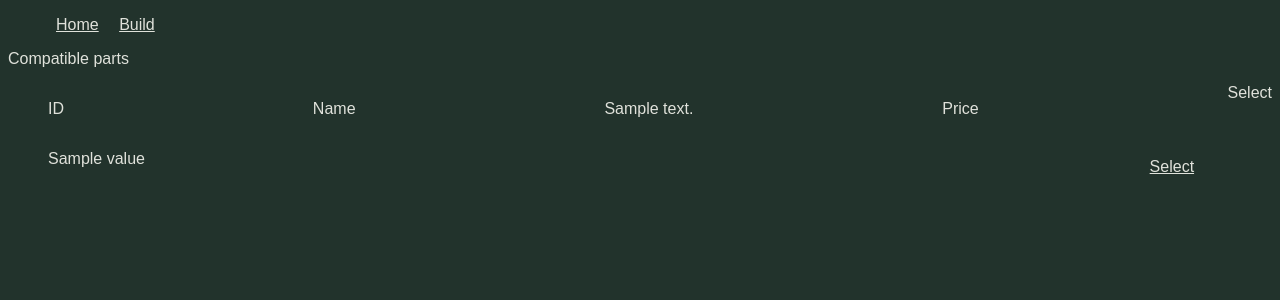
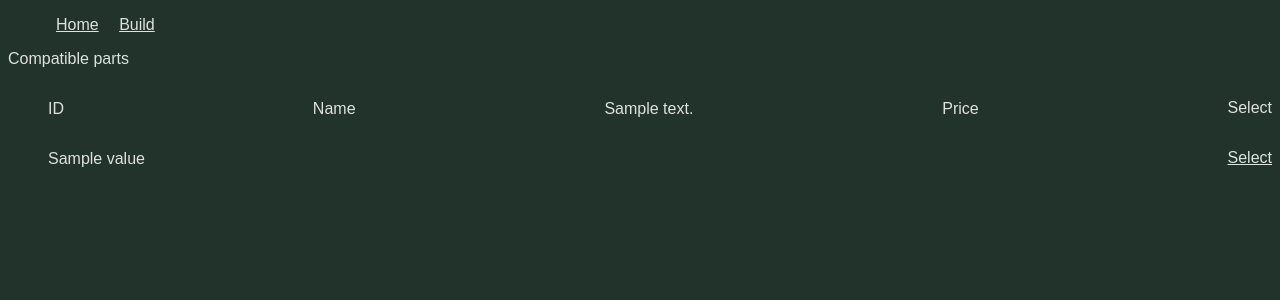
Before and after one commit to BRCDel/set09103, a Flask app: template templates/choose.html in a window 1280 px wide. Shown: the top 300 px of the page. Run offline with Flask 2, Linux system fonts and the light colour scheme; the template is opened without the code that fills it: most values are stand-ins (such as "Sample title", 1, 10 or a date in 2020).

Commit message:
I am begging, please align

```diff
--- a/static/chooseStyle.css
+++ b/static/chooseStyle.css
@@ -8,22 +8,18 @@ li a{
 }
 #descriptor{
     display:flex;
-    align-items:flex-start;
-    align-content:flex-start;
     justify-content:space-between;
     flex-basis:10%;
 }
 .attributes{
     display:flex;
-    flex-direction:row;
     justify-content:flex-start;
     flex-basis:10%;
     flex-shrink:0;
-    align-items:center
 }
 #idColumn{
     flex-basis: 6%;
 }
-#select_part{
+.select_part{
     padding-top:15px;
 }
--- a/templates/choose.html
+++ b/templates/choose.html
@@ -13,12 +13,12 @@
     </ul>
     <p>Compatible parts</p>
     <ul>
-        <li id=descriptor><p id=itemIdPar>ID</p><p>Name</p>{% for desc in descriptors[type] %} <p>{{ desc }}</p> {% endfor %}<p>Price</p><a>Select</a></li>
+        <li id=descriptor><p id=itemIdPar>ID</p><p>Name</p>{% for desc in descriptors[type] %} <p>{{ desc }}</p> {% endfor %}<p>Price</p><a class=select_part>Select</a></li>
         {% for item in parts %}
             <li id=parts_found>
             {% for value in item %}
                 <p class=attributes>{{ value }}</p>
-            {% endfor %} <a href="/builder?type={{type}}&itemId={{item[0]}}" id=select_part class=attributes>Select</a>
+            {% endfor %} <a href="/builder?type={{type}}&itemId={{item[0]}}" class=select_part class=attributes>Select</a>
             </li>
         {% endfor %}
     </ul>
```
